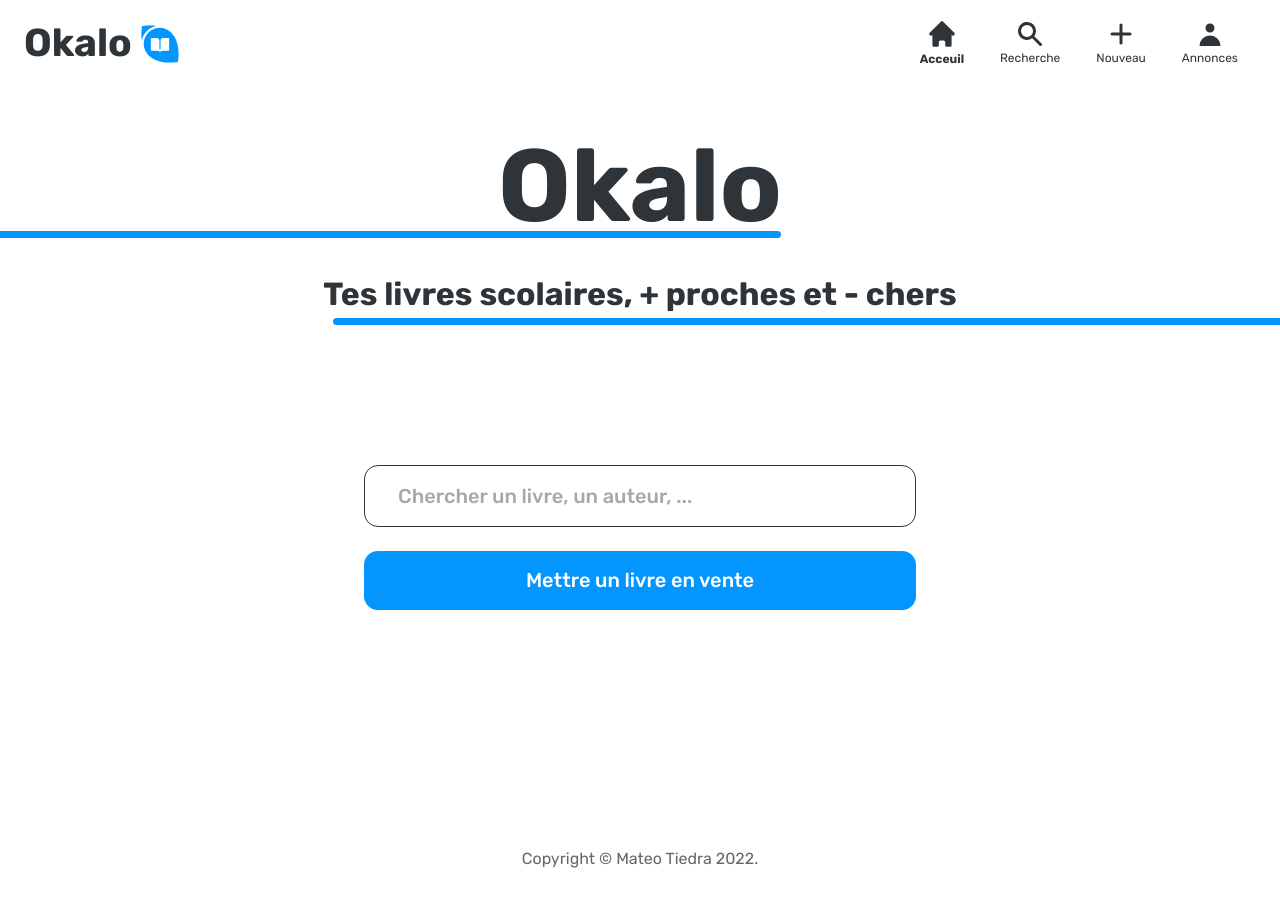
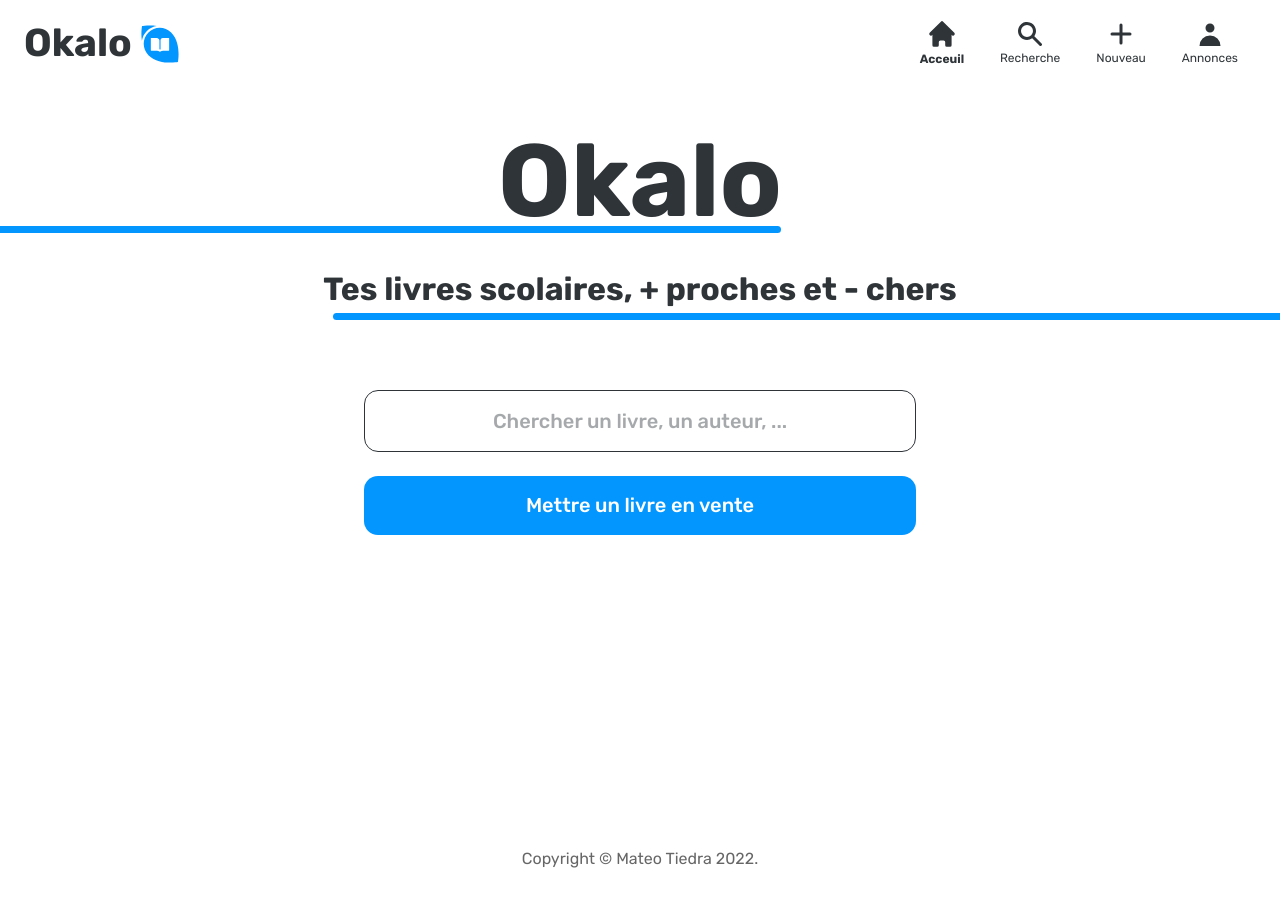
Before and after one commit to mateotiedra/OkaloClientProd, a React (Create React App) app: page / in a window 1280 px wide. Shown: the top 906 px of the page. Built offline with nearby package versions, Linux system fonts and the light colour scheme.

Commit message:
look better

```diff
--- a/src/pages/Home/Home.js
+++ b/src/pages/Home/Home.js
@@ -81,7 +81,7 @@ function CTASection() {
         variant='outlined'
         sx={{ width: '100%' }}
         inputProps={{
-          sx: { fontSize: { xs: 18, sm: 21, md: 20 } },
+          sx: { fontSize: { xs: 18, sm: 21, md: 20 }, textAlign: 'center' },
         }}
       />
       <Button
@@ -109,11 +109,11 @@ function Home() {
           display: 'flex',
           flexDirection: 'column',
           justifyContent: 'center',
-          pb: { xs: 10, sm: 10 },
+          pb: 20,
         }}
       >
         <TitleSection />
-        <SectionDivider h={2} />
+        <SectionDivider h={1} />
         <CTASection />
       </Box>
       <Footer />
```
